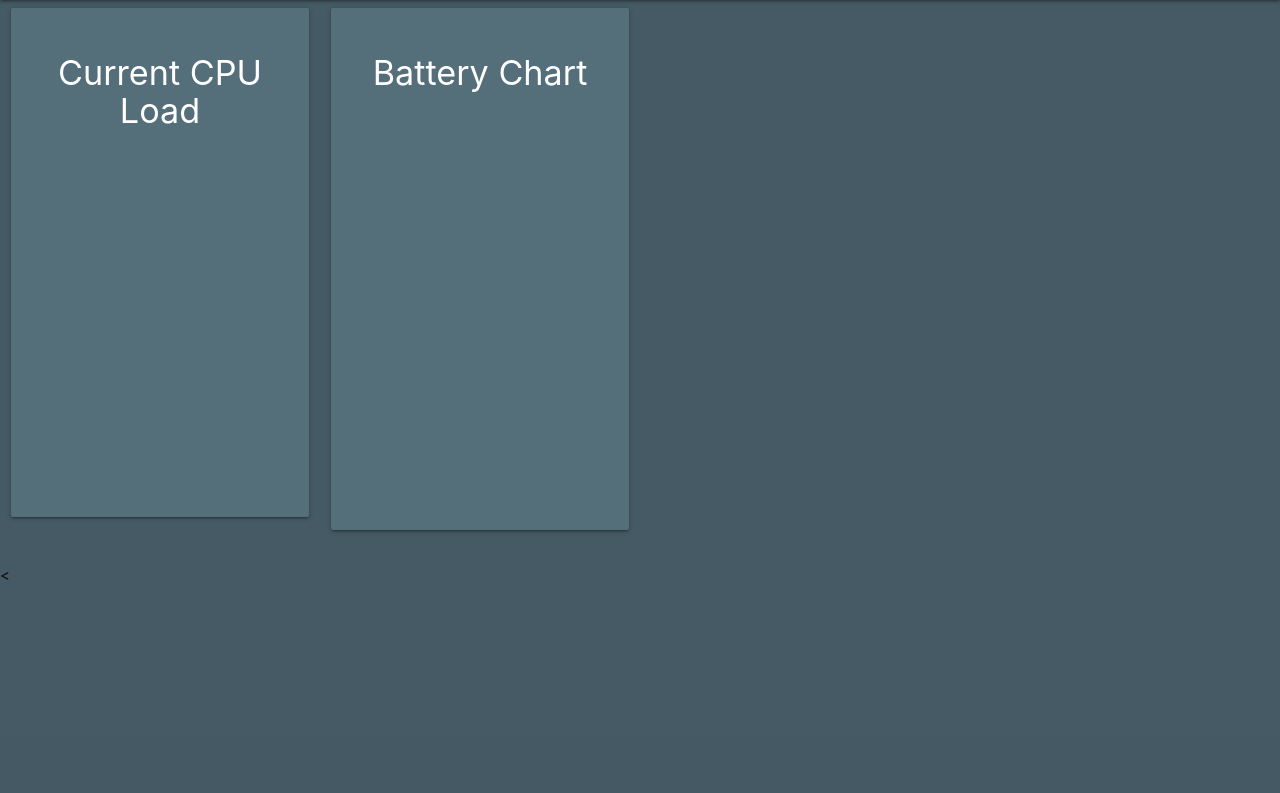
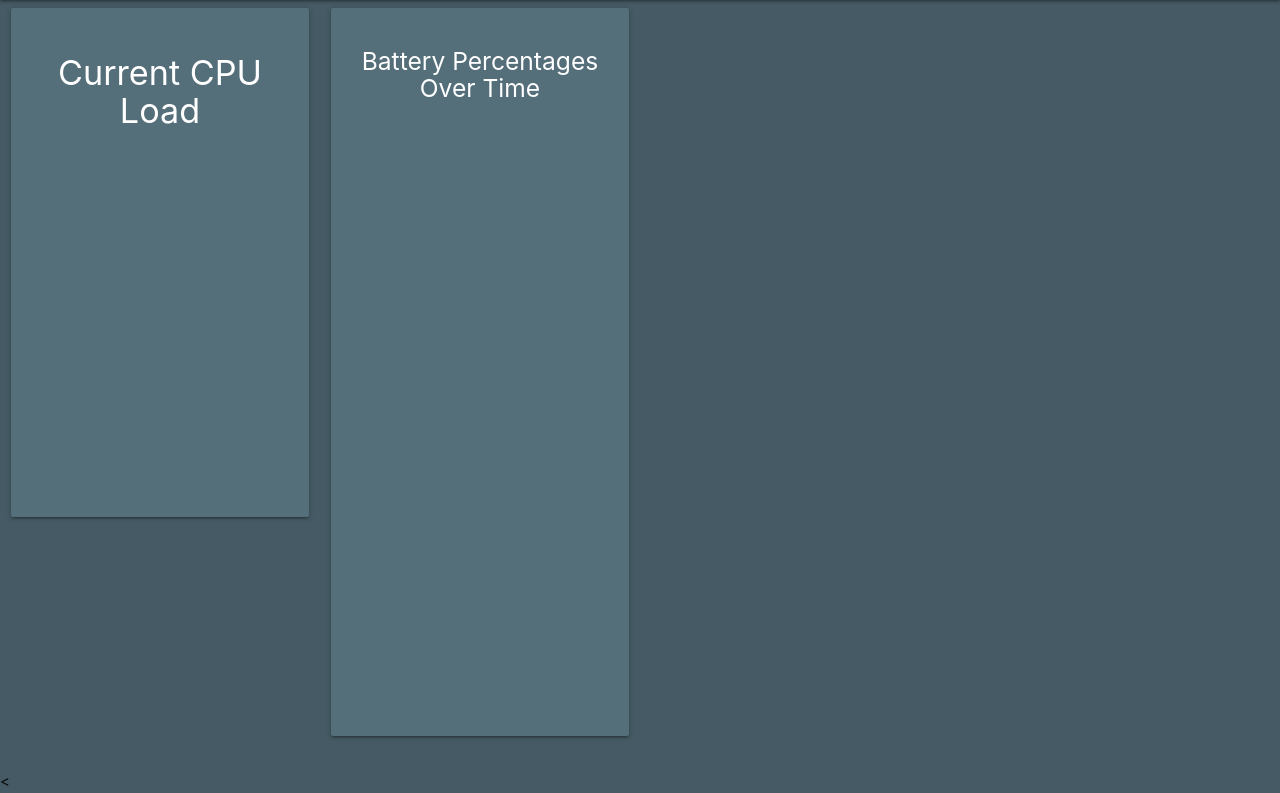
Before and after one commit to UMass-Amherst-Robotics/Data-Dashboard, a Flask app: template templates/views/index.html in a window 1280 px wide. Shown: the part 64-857 px from the top of the page. Before the commit the page ends 644 px from the top, so only its background shows below. Run offline with Flask 2, Linux system fonts and the light colour scheme; the template is opened without the code that fills it, so the values that code supplies are empty.

Commit message:
Changed Chart up

```diff
--- a/templates/views/index.html
+++ b/templates/views/index.html
@@ -17,8 +17,8 @@
     <div class="col s3 m3">
       <div class="card blue-grey darken-1">
         <div class="card-content white-text center-align">
-          <h4>Battery Chart</h4>
-          <canvas id="myChart" width="400" height="400"></canvas>
+          <h5>Battery Percentages Over Time </h5>
+          <canvas id="mixed-chart" width="570" height="600"></canvas>
         </div>
       </div>
     </div>
@@ -43,17 +43,39 @@
      });
 
      // BATTERY LEVELS
-    var ctx = document.getElementById('myChart').getContext('2d');
-    var myChart = new Chart(ctx, {
-      type: 'line',
-      data: [{x: 10, y: 20}],
-      options: {
-        scales: {
-            yAxes: [{
-                stacked: true
-            }]
+    new Chart(document.getElementById("mixed-chart"), {
+    type: 'bar',
+    data: {
+      labels: ["March", "April", "May", "June"],
+      datasets: [{
+          label: "Battery1",
+          type: "line",
+          borderColor: "#8e5ea2",
+          data: [408,547,675,734],
+          fill: false
+        }, {
+          label: "Battery2",
+          type: "line",
+          borderColor: "#3e95cd",
+          data: [133,221,783,2478],
+          fill: false
+        }, {
+          label: "Battery1",
+          type: "bar",
+          backgroundColor: "rgba(0,0,0,0.2)",
+          data: [408,547,675,734],
+        }, {
+          label: "Battery2",
+          type: "bar",
+          backgroundColor: "rgba(0,0,0,0.2)",
+          backgroundColorHover: "#3e95cd",
+          data: [133,221,783,2478]
         }
-      }
-    });
+      ]
+    },
+    options: {
+      legend: { display: false }
+    }
+});
  </script>
 {% endblock %}
```
